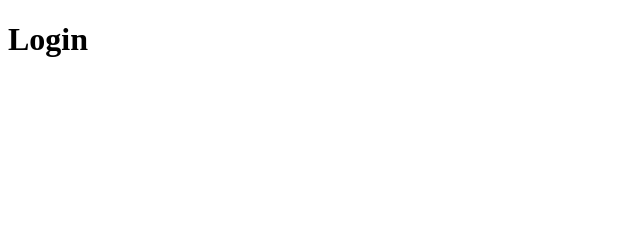
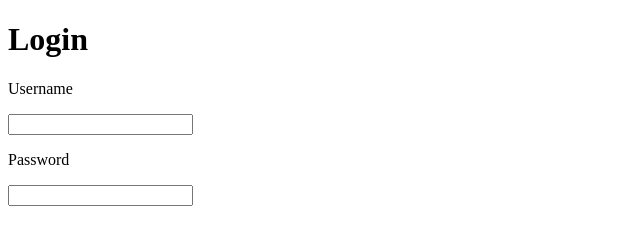
Before and after one commit to shiftzzy/shiftzzy.github.io, a plain HTML site: page views/login.html in a window 1280 px wide. Shown: the whole page, without its empty margins (0-640 px from the left). Drawn offline with Linux system fonts and the light colour scheme.

Commit message:
added the basic login page ui

```diff
--- a/views/login.html
+++ b/views/login.html
@@ -6,5 +6,9 @@
 </head>
 <body>
     <h1> Login </h1>
+    <p>Username</p>
+    <input type="text" id="input-username"/>
+    <p>Password</p>
+    <input type="password" id="input-password"/>
 </body>
 </html>
```
